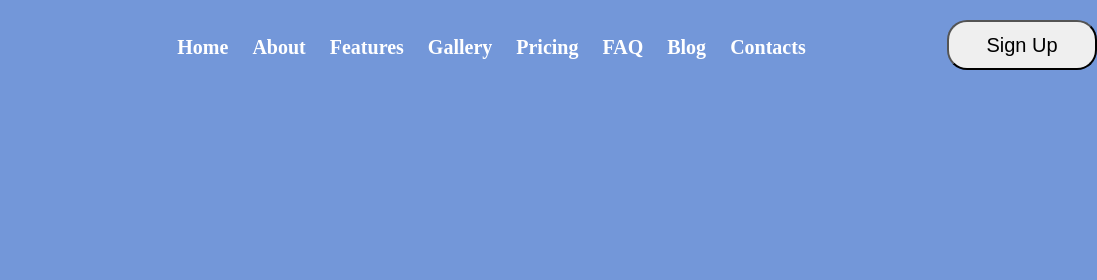
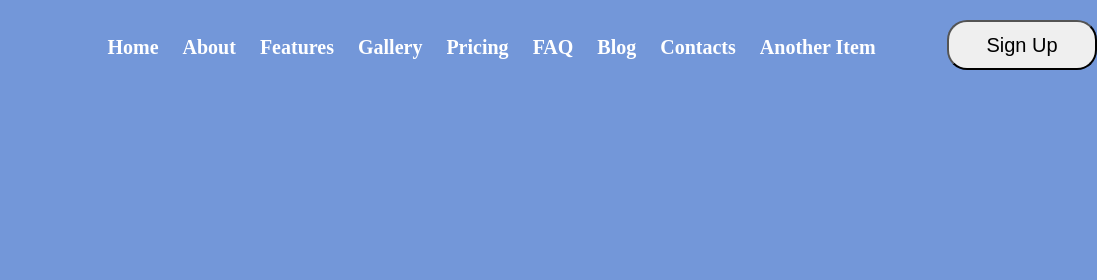
Before and after one commit to Abbypong11/appy-beta, a plain HTML site: page index.html in a window 1280 px wide. Shown: the top 280 px of the page, 183-1280 px from the left. Drawn offline with Linux system fonts and the light colour scheme.

Commit message:
Update index.html

```diff
--- a/index.html
+++ b/index.html
@@ -20,6 +20,7 @@
                 <li>FAQ</li>
                 <li>Blog</li>
                 <li>Contacts</li>
+                <li>Another Item</li>
             </ul>
             <button>Sign Up</button>
         </nav>
```
